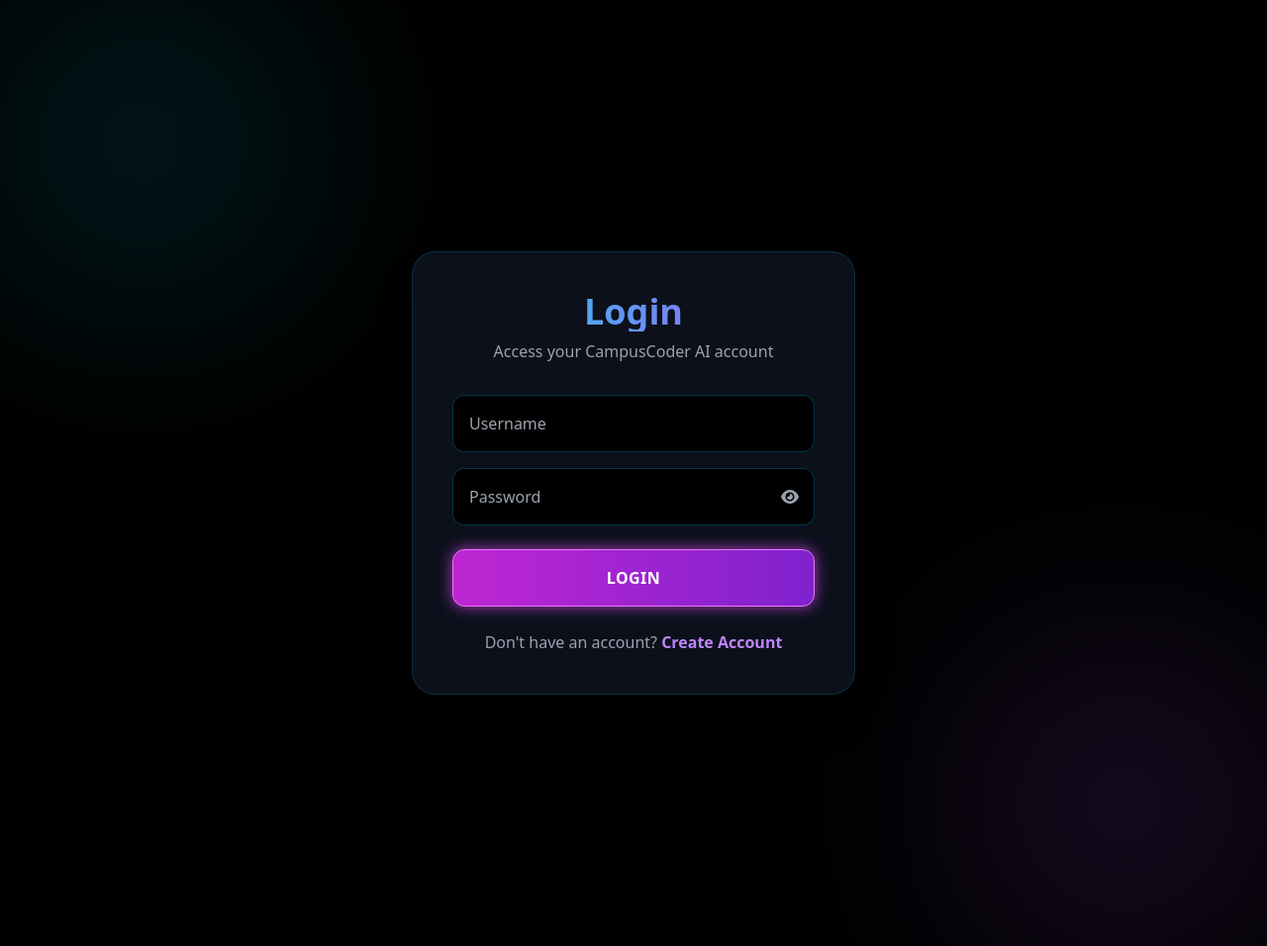
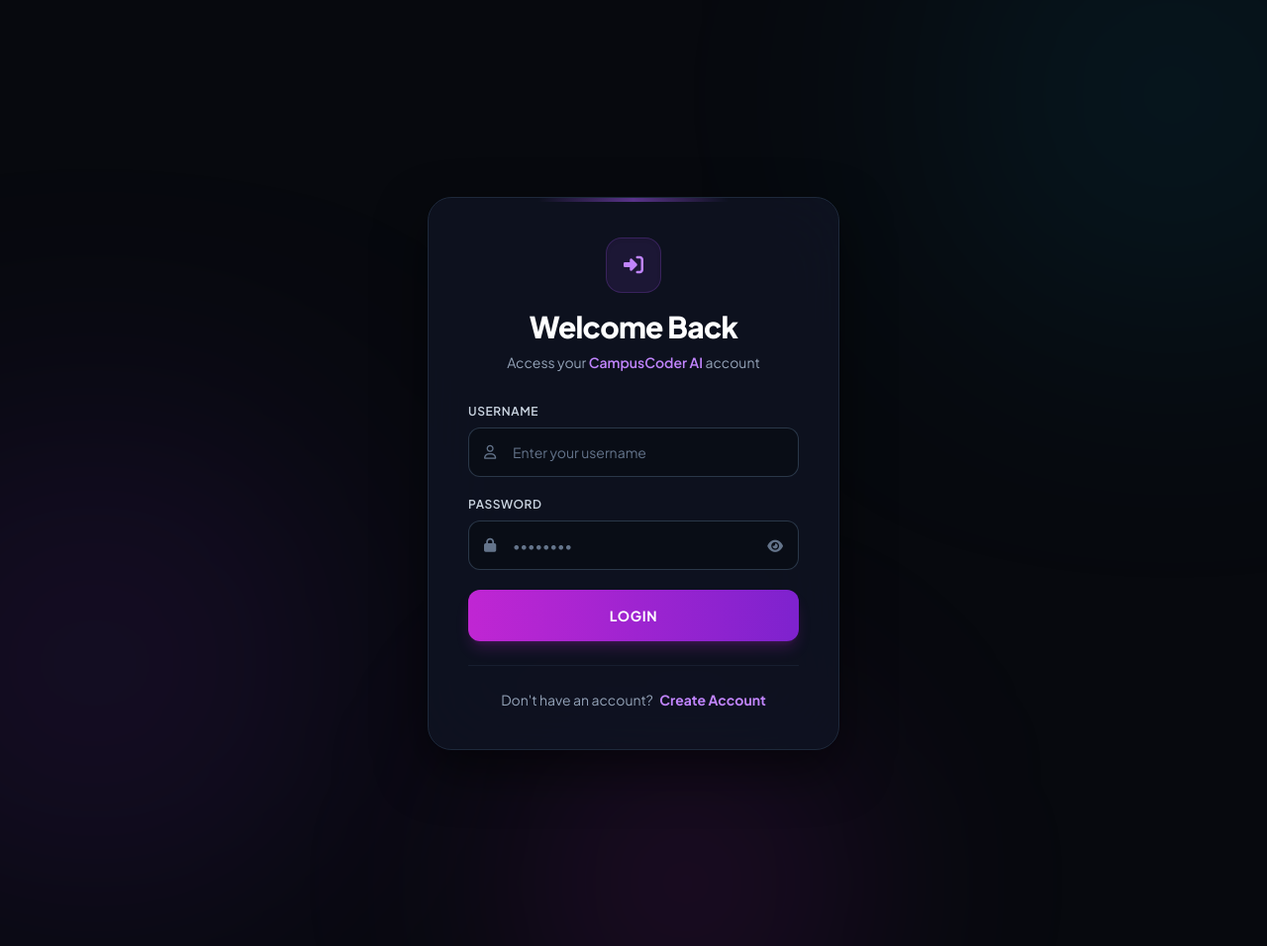
Before and after one commit to Mehedi-764/campuscoder-ai, a Django app: page /login/ in a window 1280 px wide. Shown: the whole page at 99% size. Run offline with Django 5.2, Linux system fonts and the light colour scheme; some libraries are stand-ins or nearby versions.

Commit message:
Update login.html

```diff
--- a/templates/users/login.html
+++ b/templates/users/login.html
@@ -2,107 +2,100 @@
 <html lang="en">
 <head>
     <meta charset="UTF-8">
+    {% load static %}
+    <meta name="viewport" content="width=device-width, initial-scale=1.0">
+    <link rel="icon" type="image/x-icon" href="{% static 'images/favicon.ico' %}">
+    <title>Login | CampusCoder AI</title>
 
-    {% load static %}
+    <!-- Tailwind CSS -->
+    <script src="https://cdn.tailwindcss.com"></script>
+    <!-- Font Awesome -->
+    <link rel="stylesheet" href="https://cdnjs.cloudflare.com/ajax/libs/font-awesome/6.5.1/css/all.min.css">
 
-    <meta name="viewport" content="width=device-width, initial-scale=1.0">
-
-    <link
-        rel="icon"
-        type="image/x-icon"
-        href="{% static 'images/favicon.ico' %}"
-    >
-
-    <title>Login</title>
-
-    <script src="https://cdn.tailwindcss.com"></script>
-
-    <!-- Font Awesome -->
-    <link
-        rel="stylesheet"
-        href="https://cdnjs.cloudflare.com/ajax/libs/font-awesome/6.5.1/css/all.min.css"
-    >
+    <style>
+        @import url('https://fonts.googleapis.com/css2?family=Plus+Jakarta+Sans:wght@300;400;500;600;700;800&display=swap');
+        body { font-family: 'Plus Jakarta Sans', sans-serif; }
+    </style>
 </head>
 
-<body class="min-h-screen bg-black text-white overflow-x-hidden relative">
+<body class="min-h-screen bg-[#07090e] text-slate-100 flex items-center justify-center relative overflow-x-hidden selection:bg-purple-500 selection:text-white">
 
-    <!-- Background Glow -->
-    <div class="fixed inset-0 -z-10">
-        <div
-            class="absolute top-0 left-0 w-56 h-56 sm:w-72 sm:h-72 bg-cyan-500/20 blur-[100px] sm:blur-[120px] rounded-full"
-        ></div>
-
-        <div
-            class="absolute bottom-0 right-0 w-56 h-56 sm:w-72 sm:h-72 bg-purple-500/20 blur-[100px] sm:blur-[120px] rounded-full"
-        ></div>
+    <!-- Ambient Glowing Background Grid -->
+    <div class="fixed inset-0 pointer-events-none -z-10">
+        <div class="absolute -top-24 -right-24 w-96 h-96 bg-cyan-500/15 rounded-full blur-[140px]"></div>
+        <div class="absolute top-1/2 -left-24 w-96 h-96 bg-purple-600/20 rounded-full blur-[140px]"></div>
+        <div class="absolute -bottom-24 right-1/3 w-80 h-80 bg-fuchsia-600/15 rounded-full blur-[120px]"></div>
     </div>
 
-    <!-- Main -->
-    <div class="min-h-screen flex items-center justify-center px-4 py-8">
+    <!-- Main Card Container -->
+    <div class="w-full max-w-md px-4 py-8">
+        <div class="bg-[#0f1523]/80 backdrop-blur-2xl border border-slate-800 hover:border-purple-500/30 rounded-3xl p-8 sm:p-10 shadow-[0_20px_50px_rgba(0,0,0,0.5)] transition-all duration-500 relative overflow-hidden group">
 
-        <div
-            class="w-full max-w-md bg-gray-900/70 backdrop-blur-xl border border-cyan-500/20 rounded-2xl sm:rounded-3xl p-6 sm:p-8 md:p-10 shadow-2xl"
-        >
+            <!-- Top Subtle Glow Effect -->
+            <div class="absolute top-0 left-1/2 -translate-x-1/2 w-48 h-1 bg-gradient-to-r from-transparent via-purple-500 to-transparent opacity-50 group-hover:opacity-100 transition duration-500"></div>
 
-            <!-- Heading -->
-            <h1
-                class="text-3xl sm:text-4xl font-black text-center mb-2 bg-gradient-to-r from-cyan-400 to-purple-500 text-transparent bg-clip-text"
-            >
-                Login
+            <!-- Header -->
+            <div class="text-center mb-8">
+                <div class="inline-flex items-center justify-center w-14 h-14 rounded-2xl bg-purple-500/10 border border-purple-500/20 text-purple-400 mb-4 shadow-inner">
+                    <i class="fa-solid fa-right-to-bracket text-xl"></i>
+                </div>
+                <h1 class="text-3xl font-extrabold text-white tracking-tight mb-2">
+                    Welcome Back
                 </h1>
-
-            <p class="text-gray-400 text-center text-sm sm:text-base mb-6 sm:mb-8">
-                Access your CampusCoder AI account
+                <p class="text-xs sm:text-sm text-slate-400">
+                    Access your <span class="text-purple-400 font-semibold">CampusCoder AI</span> account
                 </p>
+            </div>
 
             <!-- Form -->
-            <form method="POST" id="loginForm">
-
+            <form method="POST" id="loginForm" class="space-y-5">
                 {% csrf_token %}
 
-                <!-- Username -->
+                <!-- Username Input -->
+                <div>
+                    <label class="block text-xs font-semibold text-slate-300 uppercase tracking-wider mb-2">Username</label>
+                    <div class="relative">
                         <input
                             type="text"
                             name="username"
-                    placeholder="Username"
+                            placeholder="Enter your username"
                             required
-                    class="w-full p-3 sm:p-4 mb-4 bg-black rounded-xl border border-cyan-500/30 focus:outline-none focus:border-cyan-400 focus:ring-2 focus:ring-cyan-500/30 transition"
+                            class="w-full px-4 py-3.5 pl-11 bg-[#090d16] border border-slate-700/80 rounded-xl text-sm text-white placeholder-slate-500 focus:outline-none focus:border-purple-500 focus:ring-4 focus:ring-purple-500/10 transition duration-200"
                         >
+                        <i class="fa-regular fa-user absolute left-4 top-1/2 -translate-y-1/2 text-slate-500 text-sm"></i>
+                    </div>
+                </div>
 
-                <!-- Password -->
-                <div class="relative mb-6">
-
+                <!-- Password Input -->
+                <div>
+                    <label class="block text-xs font-semibold text-slate-300 uppercase tracking-wider mb-2">Password</label>
+                    <div class="relative">
                         <input
                             type="password"
                             name="password"
                             id="password"
-                        placeholder="Password"
+                            placeholder="••••••••"
                             required
-                        class="w-full p-3 sm:p-4 pr-12 bg-black rounded-xl border border-cyan-500/30 focus:outline-none focus:border-cyan-400 focus:ring-2 focus:ring-cyan-500/30 transition"
+                            class="w-full px-4 py-3.5 pl-11 pr-11 bg-[#090d16] border border-slate-700/80 rounded-xl text-sm text-white placeholder-slate-500 focus:outline-none focus:border-purple-500 focus:ring-4 focus:ring-purple-500/10 transition duration-200"
                         >
-
+                        <i class="fa-solid fa-lock absolute left-4 top-1/2 -translate-y-1/2 text-slate-500 text-sm"></i>
                         <button
                             type="button"
                             onclick="togglePassword()"
-                        class="absolute right-4 top-1/2 -translate-y-1/2 text-gray-400 hover:text-white transition"
+                            class="absolute right-4 top-1/2 -translate-y-1/2 text-slate-500 hover:text-purple-400 transition duration-200"
                         >
-                        <i id="eyeIcon" class="fa-solid fa-eye"></i>
+                            <i id="eyeIcon" class="fa-solid fa-eye text-sm"></i>
                         </button>
-
+                    </div>
                 </div>
 
                 <!-- Login Button -->
                 <button
                     type="submit"
                     id="submitBtn"
-                    class="w-full py-3 sm:py-4 font-bold text-white uppercase tracking-wide bg-gradient-to-r from-fuchsia-600 to-purple-700 border border-fuchsia-400 rounded-xl shadow-[0_0_15px_rgba(217,70,239,0.8)] hover:scale-[1.02] hover:shadow-[0_0_25px_rgba(217,70,239,1)] transition duration-300 flex items-center justify-center gap-2"
+                    class="w-full mt-2 py-4 px-6 font-bold text-sm text-white uppercase tracking-wider bg-gradient-to-r from-fuchsia-600 to-purple-700 hover:from-fuchsia-500 hover:to-purple-600 rounded-xl shadow-lg shadow-fuchsia-600/20 hover:shadow-fuchsia-600/35 active:scale-[0.99] transition duration-200 flex items-center justify-center gap-2"
                 >
-
-                    <span id="btnText">
-                        Login
-                    </span>
-
-                    <!-- Loader -->
+                    <span id="btnText">Login</span>
                     <svg
                         id="loader"
                         class="hidden animate-spin h-5 w-5 text-white"
@@ -110,85 +103,47 @@
                         fill="none"
                         viewBox="0 0 24 24"
                     >
-                        <circle
-                            class="opacity-25"
-                            cx="12"
-                            cy="12"
-                            r="10"
-                            stroke="currentColor"
-                            stroke-width="4"
-                        ></circle>
-
-                        <path
-                            class="opacity-75"
-                            fill="currentColor"
-                            d="M4 12a8 8 0 018-8v4a4 4 0 00-4 4H4z"
-                        ></path>
+                        <circle class="opacity-25" cx="12" cy="12" r="10" stroke="currentColor" stroke-width="4"></circle>
+                        <path class="opacity-75" fill="currentColor" d="M4 12a8 8 0 018-8v4a4 4 0 00-4 4H4z"></path>
                     </svg>
-
                 </button>
-
             </form>
 
             <!-- Register Link -->
-            <div class="text-center mt-6">
-                <p class="text-gray-400 text-sm sm:text-base">
+            <div class="text-center mt-6 pt-6 border-t border-slate-800/60">
+                <p class="text-slate-400 text-sm">
                     Don't have an account?
-
-                    <a
-                        href="{% url 'register' %}"
-                        class="text-purple-400 font-bold hover:text-fuchsia-300 transition"
-                    >
+                    <a href="{% url 'register' %}" class="text-purple-400 font-bold hover:text-purple-300 hover:underline ml-1 transition duration-200">
                         Create Account
                     </a>
                 </p>
             </div>
 
         </div>
-
     </div>
 
-    <!-- JavaScript -->
+    <!-- JavaScript Execution -->
     <script>
-
         function togglePassword() {
-
             const password = document.getElementById("password");
             const eyeIcon = document.getElementById("eyeIcon");
 
             if (password.type === "password") {
-
                 password.type = "text";
-
                 eyeIcon.classList.remove("fa-eye");
                 eyeIcon.classList.add("fa-eye-slash");
-
             } else {
-
                 password.type = "password";
-
                 eyeIcon.classList.remove("fa-eye-slash");
                 eyeIcon.classList.add("fa-eye");
             }
         }
 
-        document
-            .getElementById("loginForm")
-            .addEventListener("submit", function () {
-
-                document
-                    .getElementById("loader")
-                    .classList.remove("hidden");
-
-                document
-                    .getElementById("btnText")
-                    .textContent = "Logging in...";
-
-                document
-                    .getElementById("submitBtn")
-                    .disabled = true;
+        document.getElementById("loginForm").addEventListener("submit", function () {
+            document.getElementById("loader").classList.remove("hidden");
+            document.getElementById("btnText").textContent = "Logging in...";
+            document.getElementById("submitBtn").disabled = true;
         });
-
     </script>
 
 </body>
```
Lines whose indentation alone changed are shown as unchanged.
